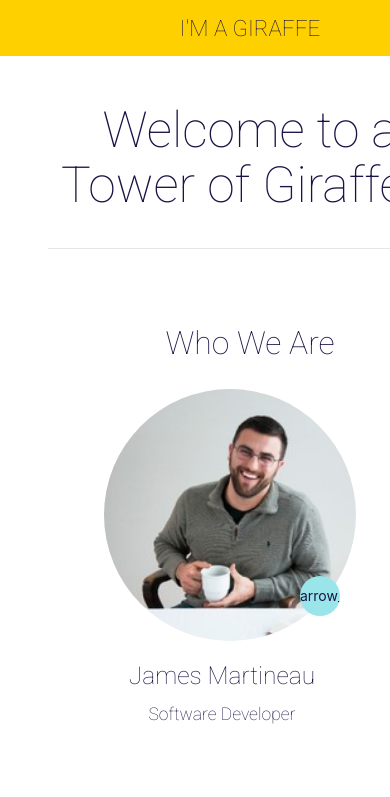
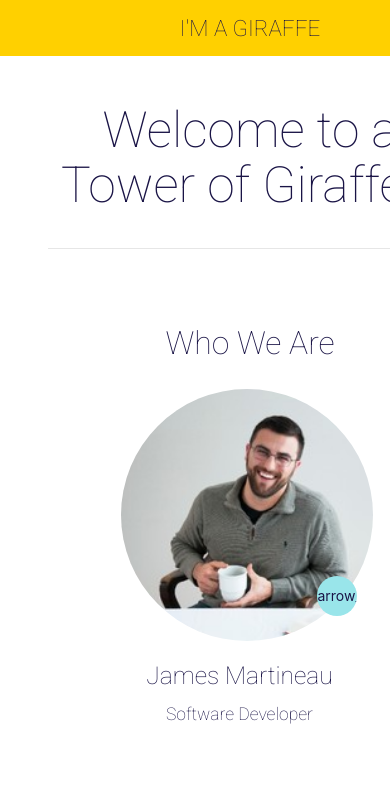
Before and after one commit to giraffesquad/team-bios, a React (Create React App) app: page / in a window 390 px wide. Shown: the top 797 px of the page. Built offline with nearby package versions, Linux system fonts and the light colour scheme; grey boxes are pictures that could not be loaded.

Commit message:
styling updates

```diff
--- a/src/styles/components/_individualMember.scss
+++ b/src/styles/components/_individualMember.scss
@@ -28,6 +28,7 @@
 
 @media only screen and (max-width: 600px) {
   .member-wrapper {
+      margin-left: 2.5rem;
       text-align: center;
 
     .details {
```
